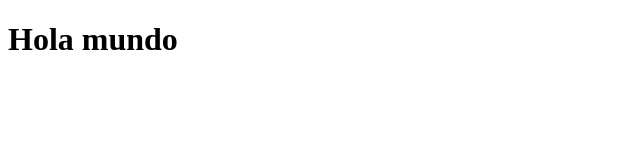
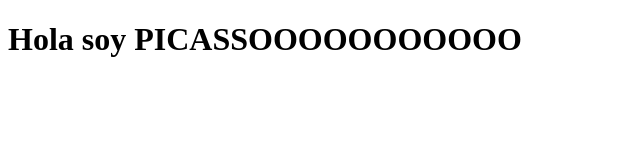
Before and after one commit to Prisci04/prueba-repo, a plain HTML site: page index.html in a window 1280 px wide. Shown: the whole page, without its empty margins (0-640 px from the left). Drawn offline with Linux system fonts and the light colour scheme.

Commit message:
actualizacion archivo index.html

```diff
--- a/index.html
+++ b/index.html
@@ -3,11 +3,11 @@
 <head>
     <meta charset="UTF-8">
     <meta name="viewport" content="width=device-width, initial-scale=1.0">
-    <title>Document</title>
+    <title>Picasso</title>
 </head>
 <body>
 
-    <h1>Hola mundo</h1>
+    <h1>Hola soy PICASSOOOOOOOOOOO</h1>
 
 
 </body>
```
